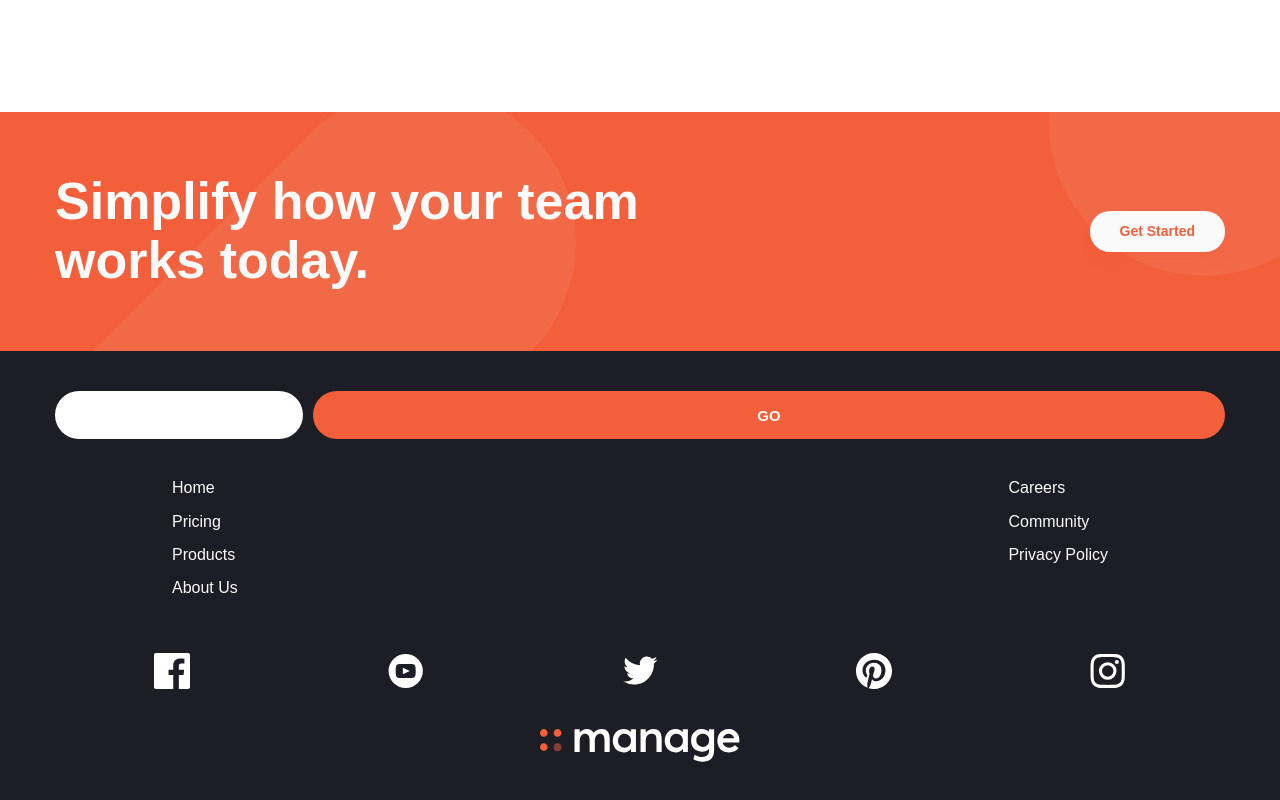
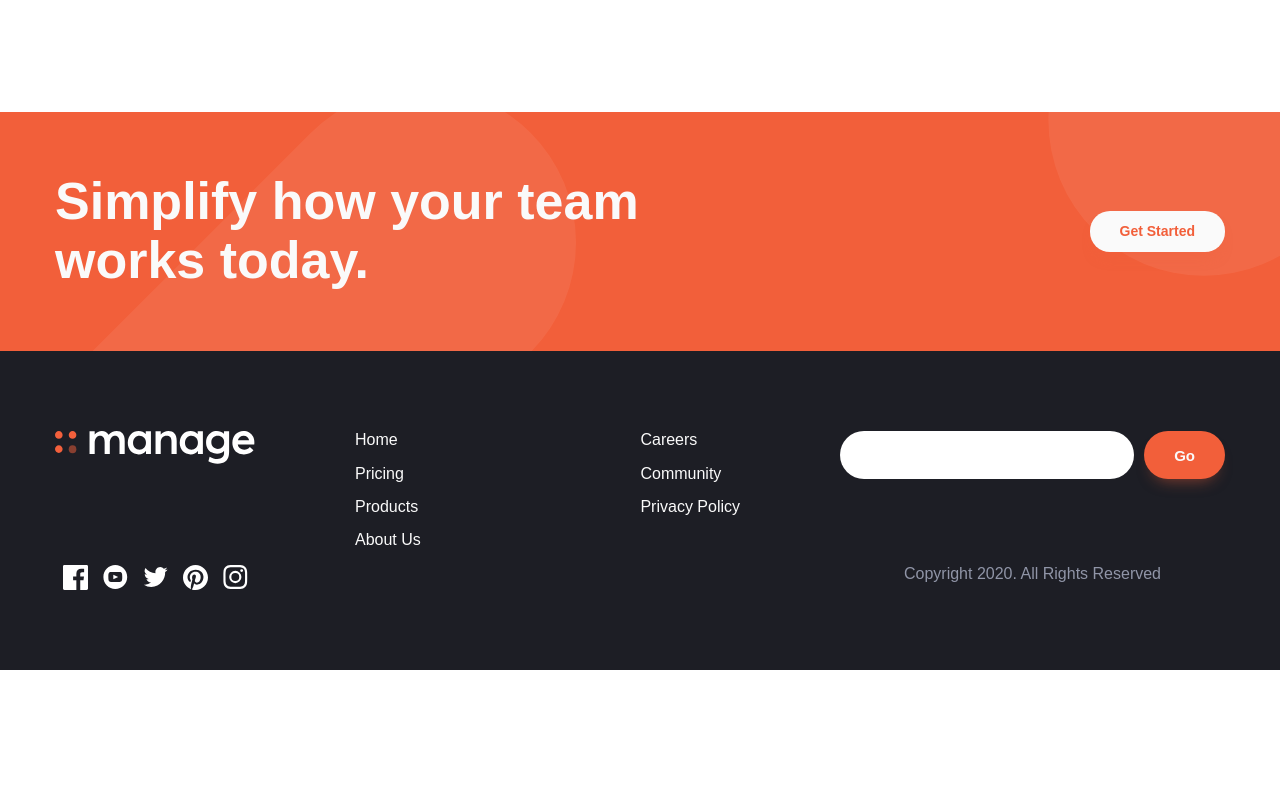
Before and after one commit to fervillalbag/landingmanage, a Next.js app: page / in a window 1280 px wide. Shown: the part 2138-2938 px from the top of the page. After the commit the page ends 2808 px from the top, so only its background shows below. Built offline with nearby package versions, Linux system fonts and the light colour scheme; a web font is replaced by a local one.

Commit message:
Finishing the footer layout desktop view

```diff
--- a/layout/Footer.js
+++ b/layout/Footer.js
@@ -3,6 +3,11 @@ import Link from 'next/link'
 import React from 'react'
 
 export default function Footer() {
+
+   const handleSubmit = (e) => {
+      e.preventDefault()
+   }
+
    return (
       <footer className="footer">
          <div className="container">
@@ -11,9 +16,12 @@ export default function Footer() {
                   <input type="text" className="footer-form__input" />
                </div>
                <div className="footer-form__action">
-                  <button className="footer-form__submit">
+                  <button
+                     className="footer-form__submit"
+                     onClick={handleSubmit}
+                  >
                      Go
-               </button>
+                  </button>
                </div>
             </form>
             <div className="footer-navigation">
@@ -116,7 +124,9 @@ export default function Footer() {
                </Link>
             </div>
             <div className="footer-copy">
-
+               <p className="footer-copy__text">
+                  Copyright 2020. All Rights Reserved
+               </p>
             </div>
          </div>
       </footer>
--- a/sass/abstracts/_mixins.scss
+++ b/sass/abstracts/_mixins.scss
@@ -14,7 +14,14 @@
    border-radius: 2rem;
    font-weight: 700;
    font-size: 1.2rem;
+   outline: none;
+   cursor: pointer;
    -webkit-box-shadow: 0px 10px 15px -9px rgba(242,95,58,0.5);
    -moz-box-shadow: 0px 10px 15px -9px rgba(242,95,58,0.5);
    box-shadow: 0px 10px 15px -9px rgba(242,95,58,0.5);
+   transition: all 300ms ease;
+
+   &:hover {
+      background-color: lighten($color: $BrightRed, $amount: 4%);
+   }
 }
--- a/sass/layout/_footer.scss
+++ b/sass/layout/_footer.scss
@@ -4,11 +4,40 @@
    padding-top: 4rem;
    padding-bottom: 4rem;
 
+   @include responsive($breakpointDesktop) {
+      padding-top: 8rem;
+      padding-bottom: 8rem;
+   }
+
+   > .container {
+      display: grid;
+
+      @include responsive($breakpointDesktop) {
+         grid-template-columns: 20rem repeat(2, 1fr);
+         grid-column-gap: 5rem;
+         align-items: start;
+         grid-template-rows: repeat(2, max-content);
+      }
+
+      @include responsive($breakpointDesktop) {
+         grid-column-gap: 10rem;
+
+      }
+   }
+
    &-form {
       display: grid;
-      grid-template-columns: max-content 1fr;
+      grid-template-columns: 1fr min-content;
       grid-column-gap: 1rem;
       align-items: center;
+      max-width: 40rem;
+      width: 100%;
+      margin-left: auto;
+      margin-right: auto;
+
+      @include responsive($breakpointDesktop) {
+         order: 3;
+      }
 
       &__input {
          display: block;
@@ -22,16 +51,10 @@
       }
 
       &__submit {
+         @include button;
          height: 4.8rem;
-         display: block;
-         width: 100%;
-         border: none;
+         font-size: 1.5rem;
          border-radius: 3rem;
-         background-color: $BrightRed;
-         font-size: 1.5rem;
-         font-weight: 700;
-         color: $VaryLightGray;
-         text-transform: uppercase;
       }
    }
 
@@ -43,7 +66,15 @@
       margin-left: auto;
       margin-right: auto;
 
+      @include responsive($breakpointDesktop) {
+         order: 2;
+         width: 100%;
+         margin: initial;
+         padding-top: 0;
+      }
+
       &__menu {
+
          &:last-child {
             justify-self: end;
          }
@@ -56,6 +87,10 @@
       &__link {
          color: $VaryLightGray;
          font-size: 1.6rem;
+
+         &:hover {
+            text-decoration: underline;
+         }
       }
    }
 
@@ -66,9 +101,27 @@
       justify-items: center;
       padding-top: 4rem;
       padding-bottom: 4rem;
+      width: 100%;
+
+      @include responsive($breakpointTablet) {
+         width: 40rem;
+         margin-left: auto;
+         margin-right: auto;
+      }
+
+      @include responsive($breakpointDesktop) {
+         order: 4;
+         padding-top: 0;
+         padding-bottom: 0;
+         width: 100%;
+      }
 
       &__image {
          width: 3.6rem;
+
+         @include responsive($breakpointDesktop) {
+            width: 2.5rem;
+         }
       }
    }
 
@@ -76,8 +129,33 @@
       display: grid;
       justify-content: center;
 
+      @include responsive($breakpointDesktop) {
+         order: 1;
+         justify-content: start;
+      }
+
       &__image {
          width: 20rem;
       }
    }
+
+   &-copy {
+      padding-top: 3rem;
+
+
+      @include responsive($breakpointDesktop) {
+         order: 5;
+         padding-top: 0;
+         grid-column: 3 / 4;
+         grid-row: 2 / 3;
+      }
+
+      &__text {
+         margin-bottom: 0;
+         margin-top: 0;
+         font-size: 1.6rem;
+         text-align: center;
+         color: $DarkGrayishBlue;
+      }
+   }
 }
--- a/sass/layout/_join.scss
+++ b/sass/layout/_join.scss
@@ -70,6 +70,10 @@
       color: $BrightRed;
       font-size: 1.7rem;
 
+      &:hover {
+         background-color: lighten($color: $BrightRed, $amount: 30%);
+      }
+
       @include responsive($breakpointTablet) {
          font-size: 1.4rem;
       }
```
